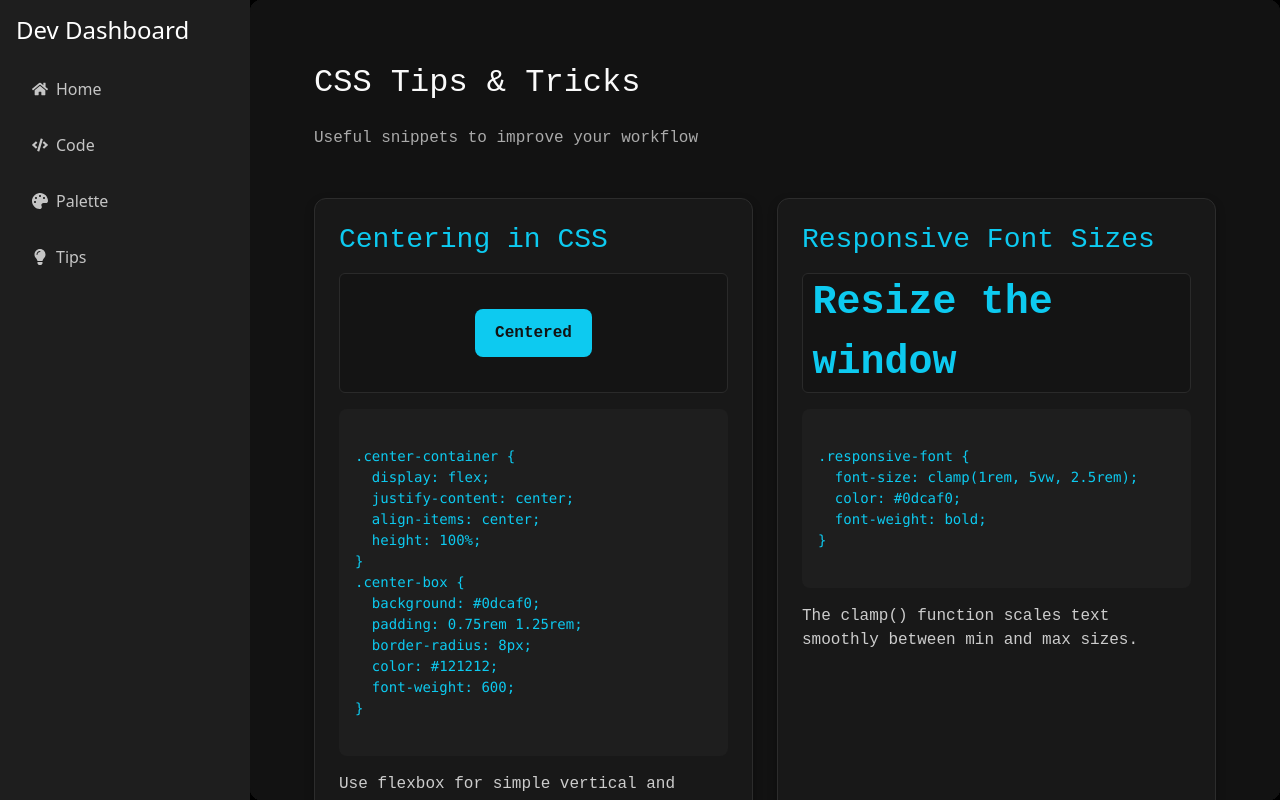
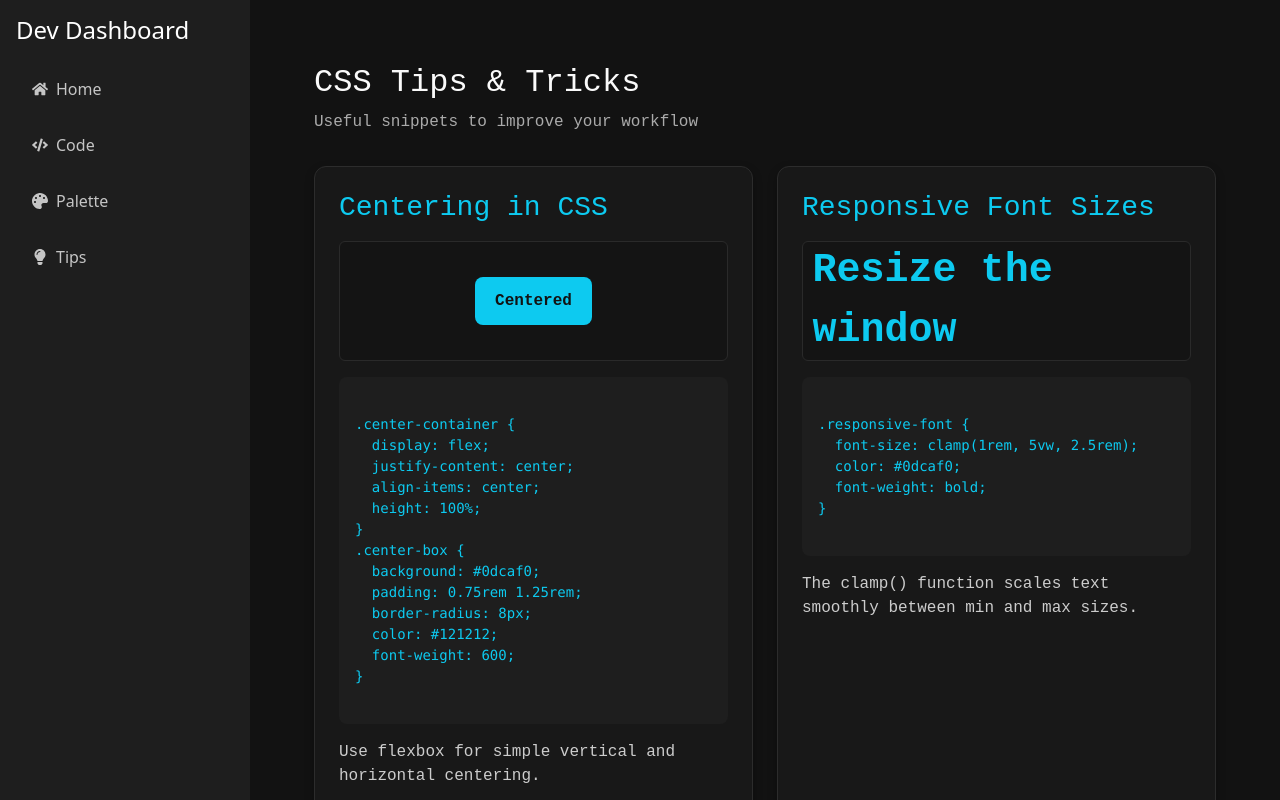
Before and after one commit to LeJeunek/DevDashboard, a React (Vite) app: page /tips in a window 1280 px wide. Built offline with nearby package versions, Linux system fonts and the light colour scheme.

Commit message:
small improvements to UI and snippet data

```diff
--- a/src/pages/Tips.css
+++ b/src/pages/Tips.css
@@ -1,15 +1,15 @@
 .tips-page {
+  flex: 1; /* take all vertical space left */
+  overflow: hidden; /* prevent body scroll */
+  padding: 4rem;
   display: flex;
+  width: calc(100% - 250px); /* offset for sidebar */
   flex-direction: column;
-  flex: 1;
-  gap: 1rem;
-  padding: 1rem;
-  background: #181818;
-  color: #fafafa;
-  border-radius: 12px;
-  height: calc(100vh - 2rem);
-
-  font-family: "Fira Code", monospace;
+  position: absolute;
+  top: 0;
+  left: 250px; /* offset for sidebar */
+  height: 100vh;
+  background-color: #121212;
 }
 
 .tips-subtitle {
```
Also changed, not shown: data/snippets.json (line endings or trailing spaces).
